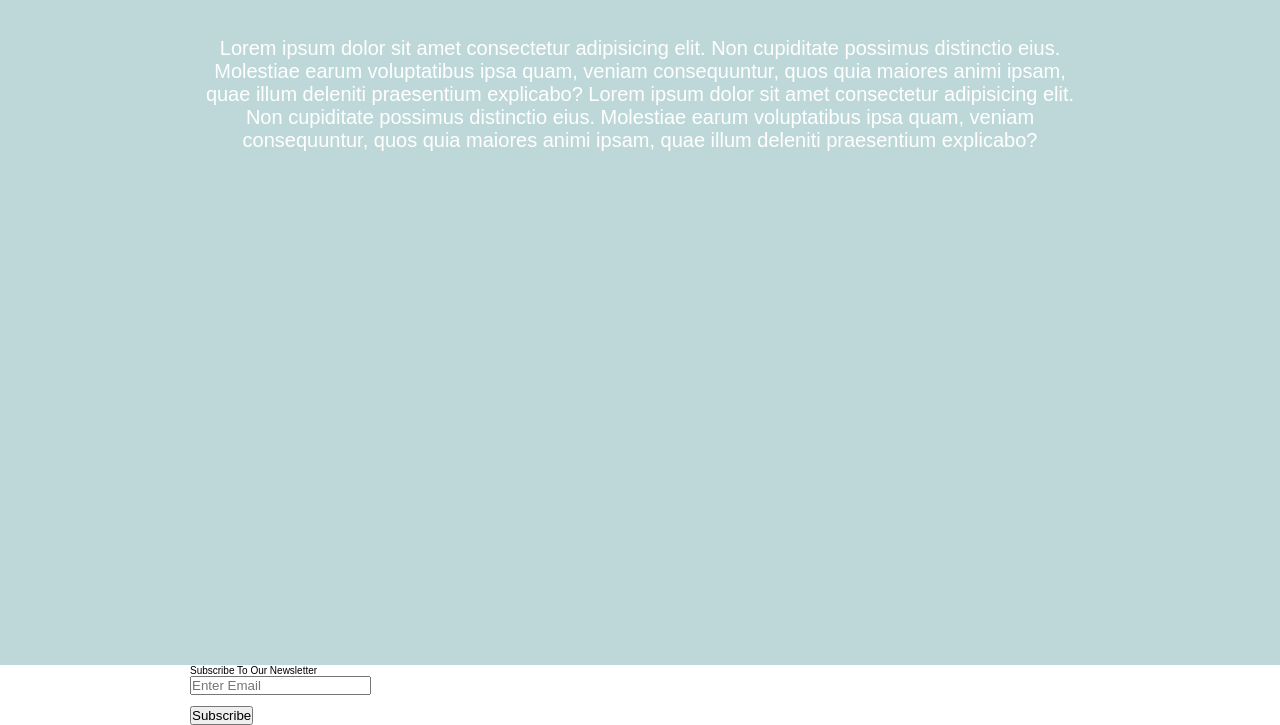
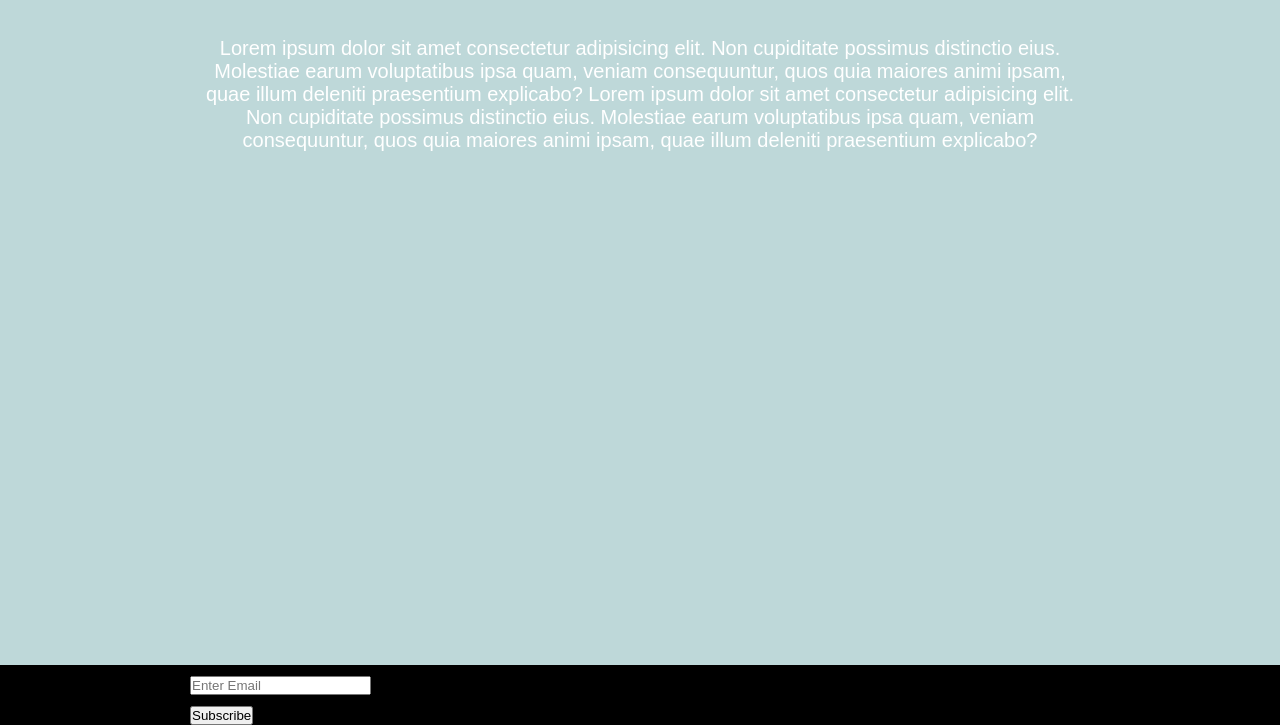
Before and after one commit to KabirAbdulkareem/01_Acme, a plain HTML site: page index.html in a window 1280 px wide. Shown: the part 262-987 px from the top of the page. Drawn offline with Linux system fonts and the light colour scheme.

Commit message:
Deleting soon

```diff
--- a/index.css
+++ b/index.css
@@ -89,3 +89,10 @@ html {
 #main .container p:last-child {
   font-size: 2rem;
 }
+
+
+/* To be deleted */
+
+#footer{
+  background: black;
+}
```
